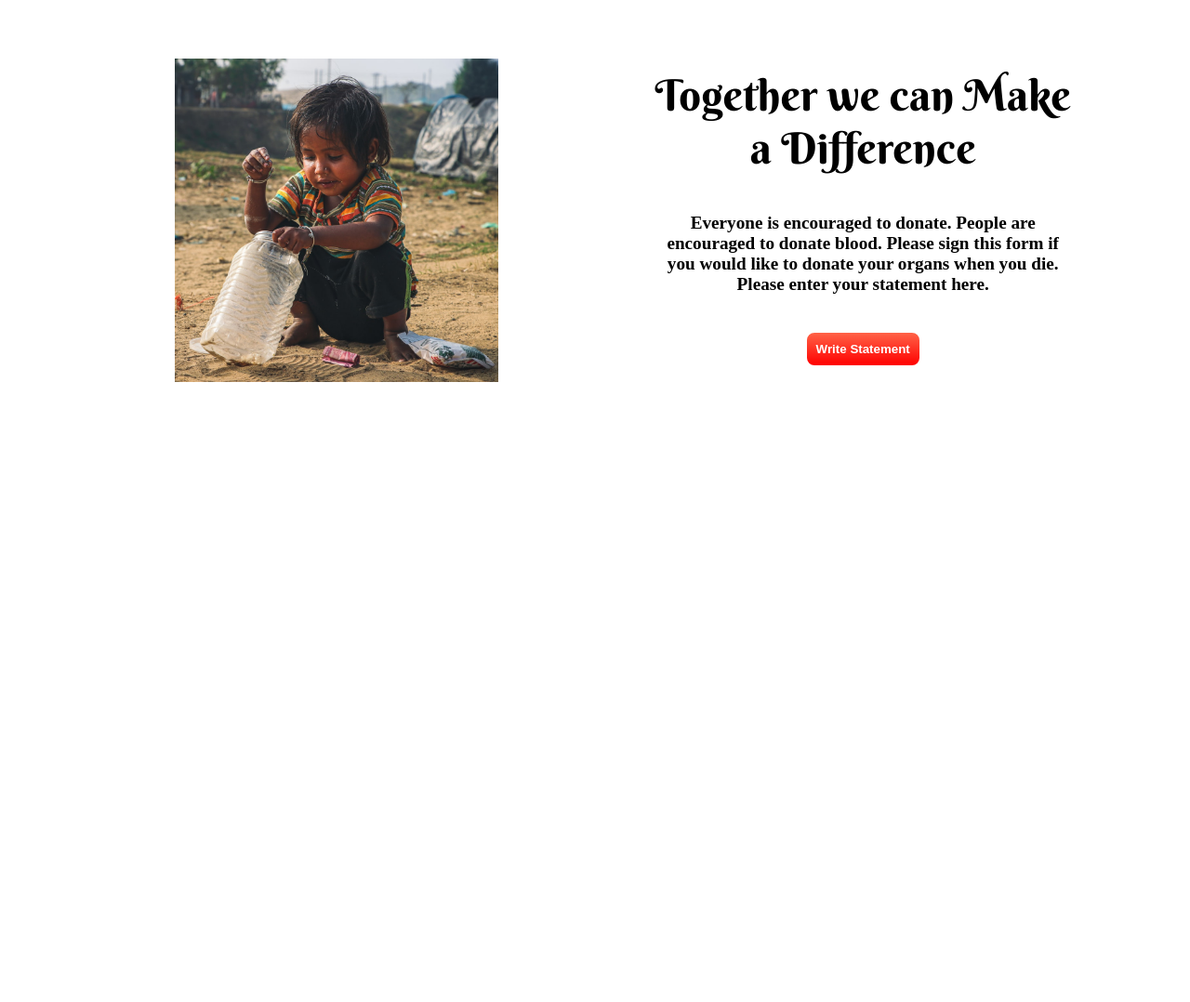
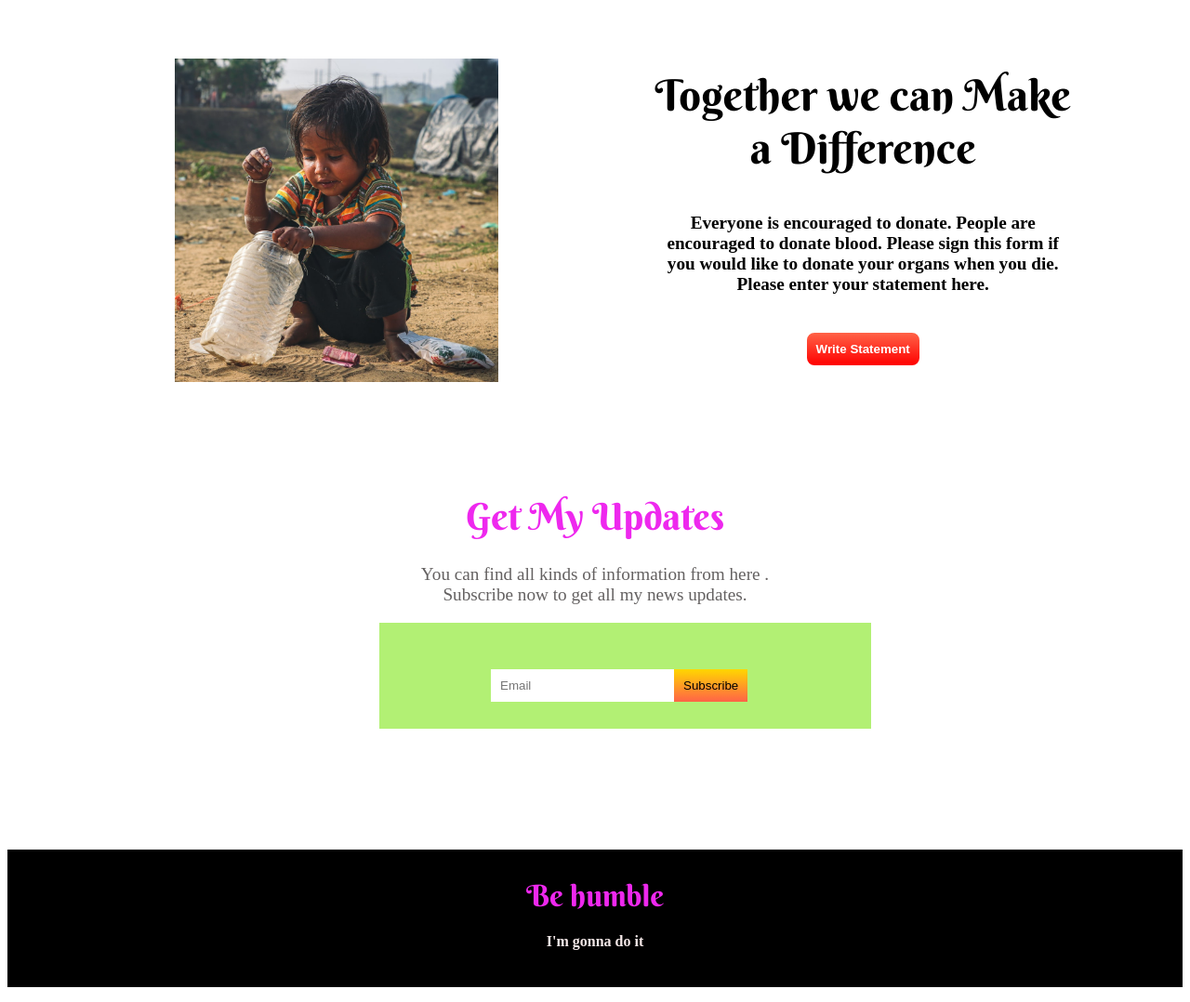
Before and after one commit to sakilaka/Donate-today, a plain HTML site: page index.html in a window 1280 px wide. Shown: the part 1882-2960 px from the top of the page at 93% size. Before the commit the page ends 2315 px from the top, so only its background shows below. Drawn offline with Linux system fonts and the light colour scheme.

Commit message:
all added

```diff
--- a/index.html
+++ b/index.html
@@ -80,6 +80,20 @@
 
          </div>
 
+         <div class="update">
+               <h1>Get My Updates</h1>
+               <p> You can find all kinds of information from here .<br> Subscribe now to get all my news updates.</p>
+               <div class="input">
+                <p><input type="email" placeholder="Email" style="padding:10px;" ></p>
+                <p><button class="Btn">Subscribe</button></p>
+               </div>
+         </div>
+
+         <footer>
+            <h1>Be humble</h1>
+            <p>I'm gonna do it</p>
+         </footer>
+
 
 </body>
 </html>
--- a/style.css
+++ b/style.css
@@ -187,3 +187,51 @@ h3{
 .discuss-part{
     display: flex;
 }
+.update h1{
+    font-family: 'Acme', sans-serif;
+    font-family: 'Berkshire Swash', cursive;
+    text-align: center;
+    font-size: 2.5rem;
+    font-weight: 500;
+    padding-top: 80px;
+    color:rgb(238, 40, 238);
+}
+.update p{
+    text-align: center;
+    font-size: 1.2rem;
+    color:rgb(100, 97, 97);
+    font-weight: 500;
+}
+.input{
+    display: flex;
+    padding: 30px 30px 10px 120px;
+    background-color:rgb(178, 240, 116);
+    width: 30%;
+    margin-left: 400px;
+
+
+ }
+ .Btn{
+    background-image: linear-gradient(gold,tomato);
+    border: none;
+    padding: 10px;
+ }
+ footer{
+    background-color: black;
+    margin-top: 130px;
+ }
+footer h1{
+    font-family: 'Acme', sans-serif;
+    font-family: 'Berkshire Swash', cursive;
+    text-align: center;
+    font-size: 2rem;
+    font-weight: 500;
+    padding-top: 30px;
+    color:rgb(238, 40, 238);
+}
+footer p{
+    text-align: center;
+    color: rgb(245, 233, 233);
+    font-weight: 600;
+    padding-bottom: 40px;
+}
```
